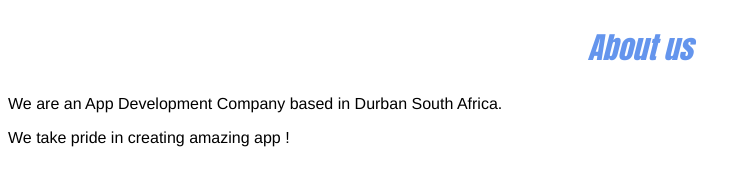
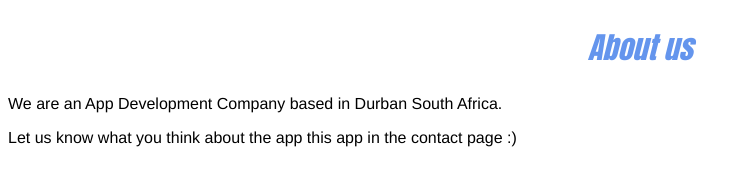
Before and after one commit to menecia28-ITvarsity/SuperHero-App, a plain HTML site: page about.html in a window 1280 px wide. Shown: the whole page, without its empty margins (0-751 px from the left). Drawn offline with Linux system fonts and the light colour scheme.

Commit message:
Added text

```diff
--- a/about.html
+++ b/about.html
@@ -6,7 +6,7 @@
     <body>
         <h2>About us</h2>
         <p>We are an App Development Company based in Durban South Africa.</p>
-        <p>We take pride in creating amazing app !</p>
+        <p>Let us know what you think about the app this app in the contact page :) </p>
 
     </body>
 
```
